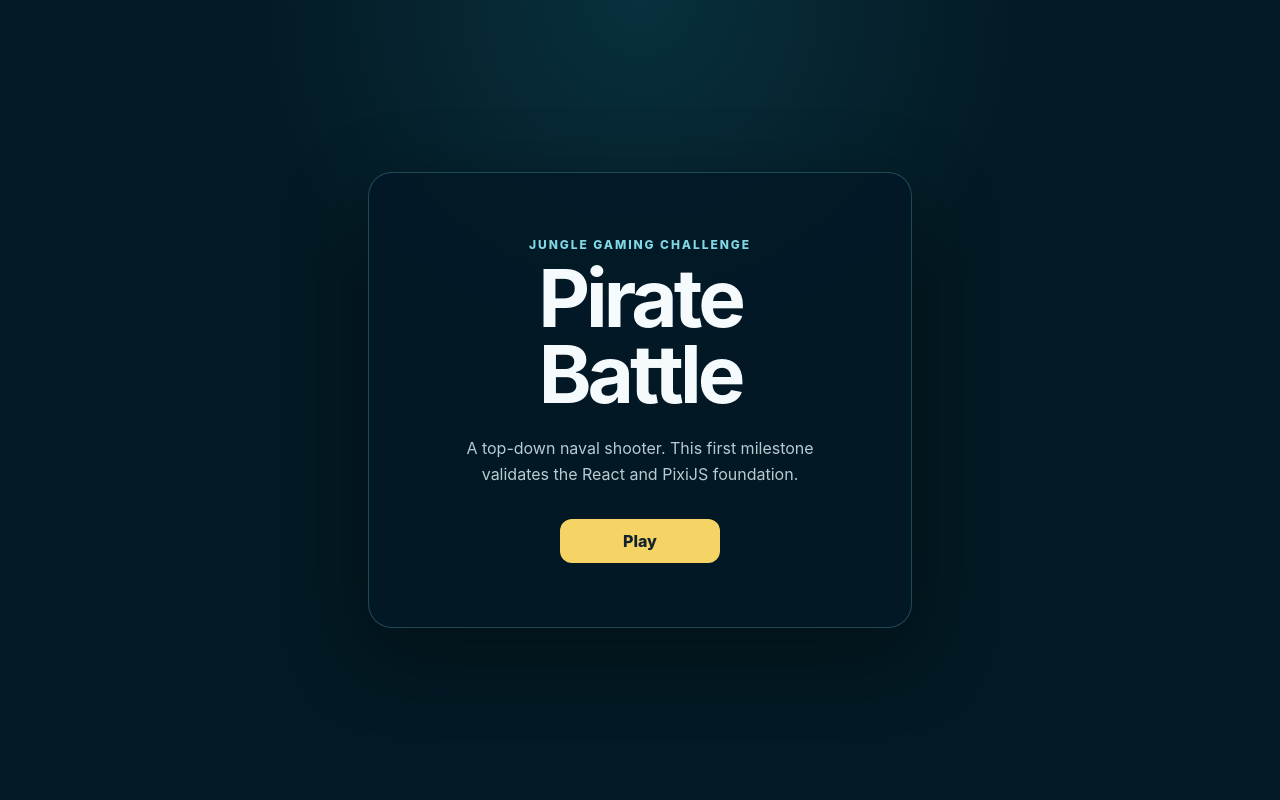
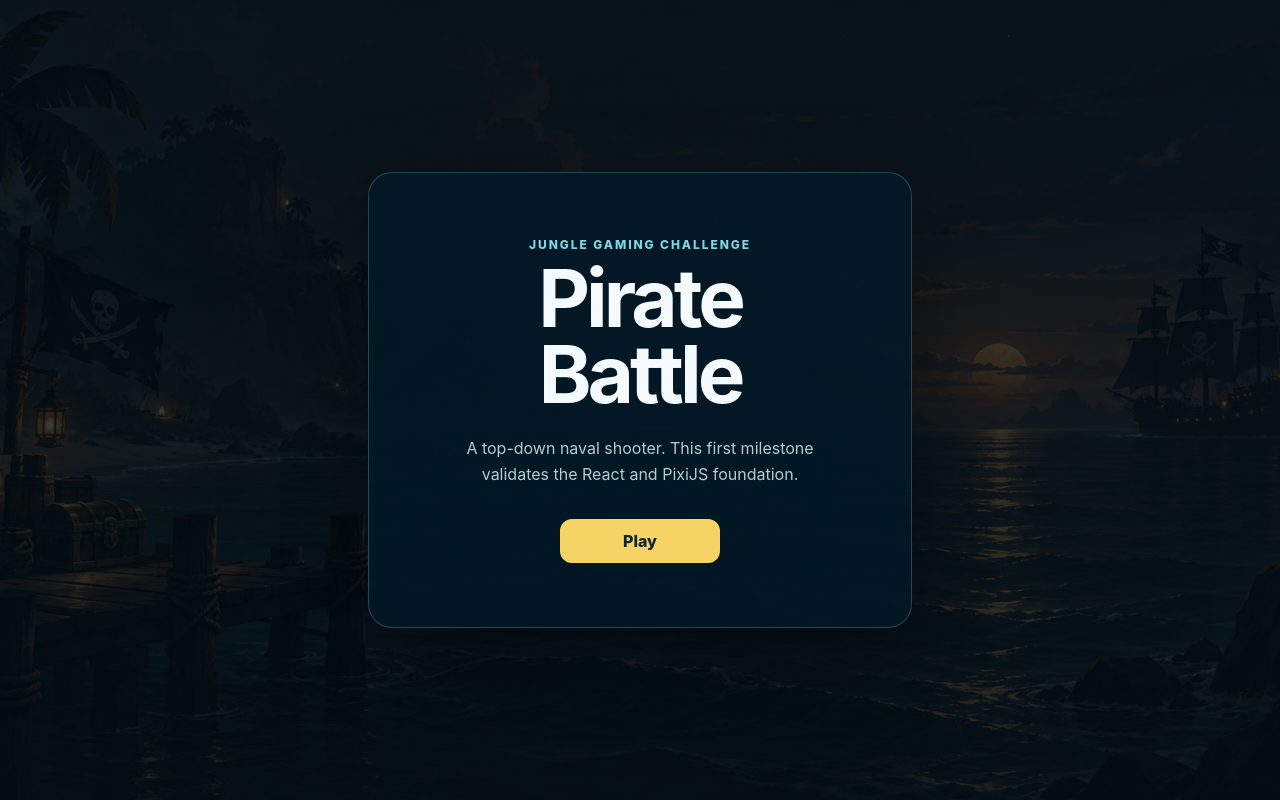
Before and after one commit to leonardodariva/pirate-battle, a React (Vite) app: page / in a window 1280 px wide. Built offline with nearby package versions, Linux system fonts and the light colour scheme.

Commit message:
feat: add dark pirate bay background

```diff
--- a/src/index.css
+++ b/src/index.css
@@ -22,9 +22,14 @@ body {
 
 body {
   min-height: 100svh;
-  background:
-    radial-gradient(circle at 50% 0%, rgba(18, 91, 111, 0.35), transparent 40%),
-    #031923;
+  background-color: #031923;
+  background-image:
+    linear-gradient(rgba(1, 12, 18, 0.72), rgba(1, 12, 18, 0.84)),
+    url('./assets/pirate-bay-background.png');
+  background-position: center;
+  background-repeat: no-repeat;
+  background-size: cover;
+  background-attachment: fixed;
 }
 
 button,
```
Also changed, not shown: src/assets/pirate-bay-background.png (added).
